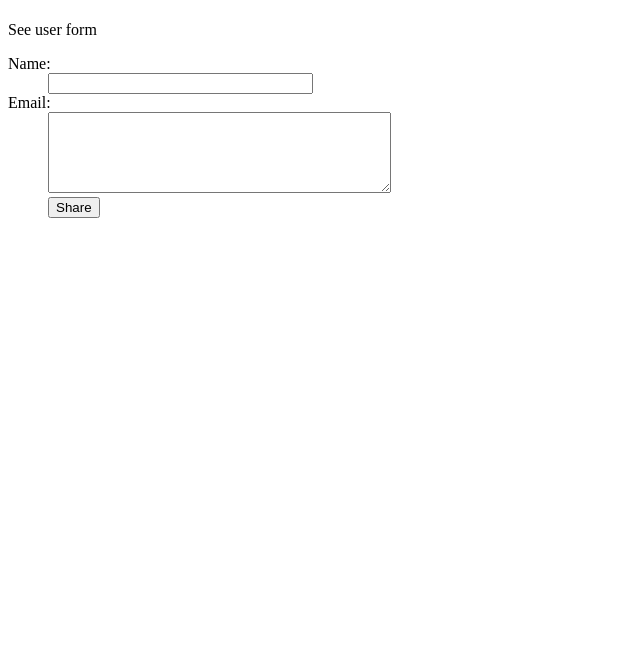
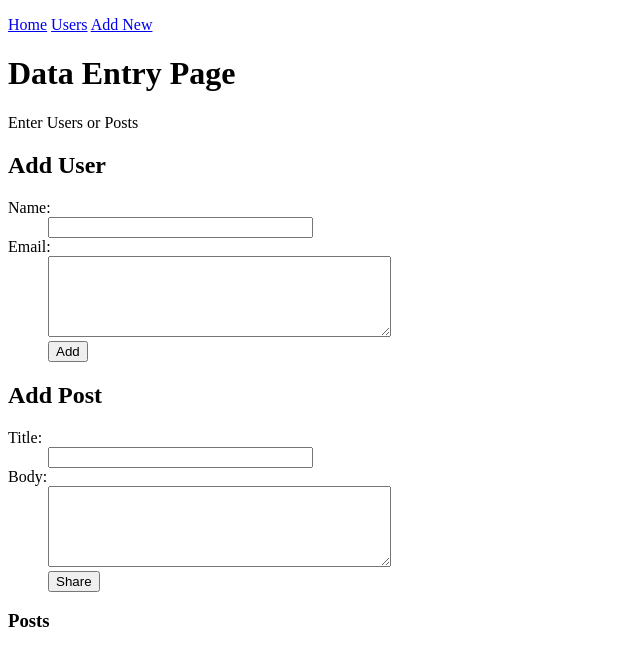
Before and after one commit to schyzeno/florm, a Flask app: page /form in a window 1280 px wide. Shown: the top 666 px of the page, without its empty margins (0-640 px from the left). Run offline with Flask 2, Linux system fonts and the light colour scheme; data that the repository does not hold is empty.

Commit message:
Add Data Entry Form

```diff
--- a/florm/templates/form.html
+++ b/florm/templates/form.html
@@ -1,11 +1,22 @@
 {% extends "layout.html" %}
 {% block content %}
-    <form action="{{ url_for('adduser') }}" method="post" class="adduser">
+<h2>Add User</h2>
+    <form action="{{ url_for('add_user') }}" method="post" class="add_user">
       <dl>
         <dt>Name:
         <dd><input type="text" size="30" name="Name">
         <dt>Email:
         <dd><textarea name="email" rows="5" cols="40"></textarea>
+        <dd><input type="submit" value="Add">
+      </dl>
+    </form>
+<h2>Add Post</h2>
+    <form action="{{ url_for('add_post') }}" method="post" class="add_post">
+      <dl>
+        <dt>Title:
+        <dd><input type="text" size="30" name="title">
+        <dt>Body:
+        <dd><textarea name="body" rows="5" cols="40"></textarea>
         <dd><input type="submit" value="Share">
       </dl>
     </form>
--- a/florm/templates/layout.html
+++ b/florm/templates/layout.html
@@ -6,9 +6,22 @@
 
   </head>
   <body>
+    <p>
+      <a href="{{url_for('index')}}">Home</a>
+      <a href="{{url_for('userlist')}}">Users</a>
+      <a href="{{url_for('input_form')}}">Add New</a>
+    </p>
     <h1>{{pagename}}</h1>
     <p>{{message}}</p>
     {% block content %}
     {% endblock %}
+    <div>
+      <h3>Posts</h3>
+      <ul>
+      {% for post in posts %}
+        <li><a href="{{url_for('view_post',postid=post.id)}}">[{{post.id}}] - {{post.title}}</a></li>
+      {% endfor %}
+      </ul>
+    </div>
   </body>
 </html>
--- /dev/null
+++ b/florm/templates/view_post.html
@@ -0,0 +1,6 @@
+{% extends "layout.html" %}
+{% block content %}
+<h1>{{post.title}}</h1>
+<p>{{post.timestamp}}</p>
+<div>{{post.body|safe}}</div>
+{% endblock %}
--- a/florm/views.py
+++ b/florm/views.py
@@ -1,27 +1,52 @@
 from florm import app
 from flask import render_template, g,request,url_for, redirect, flash
-from florm.database import db_session
-from florm.models import User
+from florm.database import db_session,init_db
+from florm.models import User, Post
+
 
 @app.teardown_appcontext
 def shotdown_session(exception=None):
     db_session.remove()
 
+@app.cli.command('initdb')
+def initdb_command():
+    init_db()
+    print('Initialized the database')
+
 @app.route('/')
 def index():
-    return render_template('layout.html',message='Hello World!')
+    posts = db_session.query(Post).all()
+    return render_template('layout.html',pagename="Nam's Home Page", message='Hello World!',posts=posts)
 
 @app.route('/users')
 def userlist():
-    result = db_session.query(User).all()
-    return render_template('userlist.html',message='See my child',users=result)
+    users = db_session.query(User).all()
+    posts = db_session.query(Post).all()
+    return render_template('userlist.html',pagename='User List Page', message='See my child',users=users,posts=posts)
+
+@app.route('/post/<postid>')
+def view_post(postid):
+    posts = db_session.query(Post).all()
+    post = db_session.query(Post).filter_by(id=postid).first()
+    return render_template('view_post.html', pagename='View Post Page', post=post, posts=posts)
 
 @app.route('/form')
-def userform():
-    return render_template('form.html',message='See user form')
+def input_form():
+    posts = db_session.query(Post).all()
+    return render_template('form.html',message='Enter Users or Posts', pagename='Data Entry Page',posts=posts)
 
-@app.route('/add_user', methods=['POST'])
+@app.route('/add', methods=['POST'])
 def add_user():
-    db_session.add(User(name=request.form['name'],email=request.form['email']))
+    print("entered body")
+    db_session.add(User(name=request.form['Name'],email=request.form['email']))
     db_session.commit()
+    print("attempt to redirect to:")
+    print(url_for('userlist'))
     return redirect(url_for('userlist'))
+
+@app.route('/add_post', methods=['POST'])
+def add_post():
+    post = Post(title=request.form['title'],body=request.form['body'])
+    db_session.add(post)
+    db_session.commit()
+    return redirect(url_for('view_post',postid=post.id))
--- /dev/null
+++ b/initdb.py
@@ -0,0 +1,2 @@
+from florm.database import init_db
+init_db()
```
Also changed, not shown: florm/models.py (+17 -1 lines).
